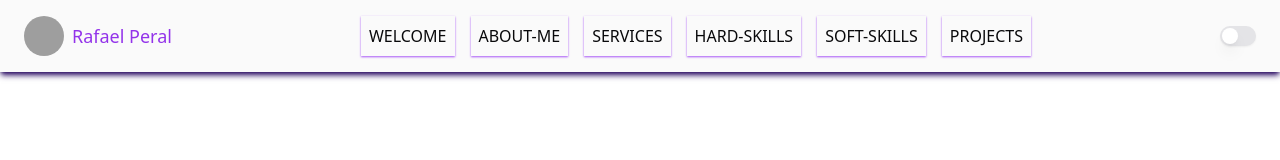
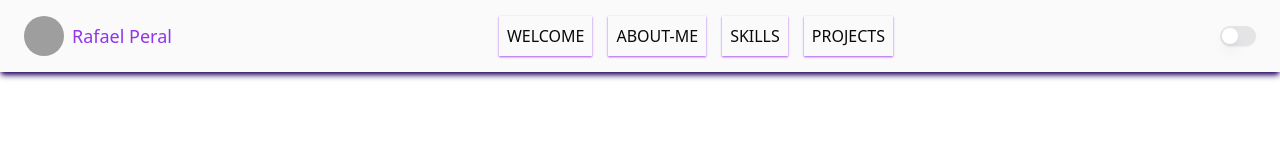
Before and after one commit to RafaelPeral/Portifolio, a React (Vite) app: page / in a window 1280 px wide. Shown: the top 160 px of the page. Built offline with nearby package versions, Linux system fonts and the light colour scheme; grey boxes are pictures that could not be loaded.

Commit message:
updating

```diff
--- a/src/App.tsx
+++ b/src/App.tsx
@@ -1,6 +1,6 @@
 import WelcomeSection from "./components/sections/welcome/welcome_section"
 import AboutMeSection from "./components/sections/about-me/about-me_section"
-import SkilsSection from "./components/sections/skils/skils_section"
+import SkilsSection from "./components/sections/skils/skills_section"
 
 export default function App() {
   return (
--- a/src/components/header/header.tsx
+++ b/src/components/header/header.tsx
@@ -10,9 +10,7 @@ export default function Header() {
     let Links = [
         {name:"WELCOME", link:"#welcome"},
         {name:"ABOUT-ME", link:"#aboutme"},
-        {name:"SERVICES", link:"#services"},
-        {name:"HARD-SKILLS", link:"#hardskills"},
-        {name:"SOFT-SKILLS", link:"#softskills"},
+        {name:"SKILLS", link:"#skills"},
         {name:"PROJECTS", link:"#projects"},
     ];
 
@@ -48,7 +46,6 @@ export default function Header() {
                                             </a>
                                         ))}
                                     </div>
-
                                 </CardBorder>
                             </PopoverContent>
                         </Popover>
--- a/src/components/sections/skils/skils_section.tsx
+++ b/src/components/sections/skils/skills_section.tsx
@@ -8,10 +8,6 @@ export default function SkilsSection() {
 
     return(
         <section className="max-w-screen-xl mx-auto h-headerscreen flex flex-col-reverse lg:flex-row items-center justify-center gap-16 md:gap-32 lg:gap-64 py-24" id="skills">
-            <div className="w-1/2 flex justify-center">
-                <Front setName={setName} setDescription={setDescription} name={name}/>
-                <Back setName={setName} setDescription={setDescription} name={name}/>
-            </div>
             <div className="w-1/2 flex flex-col gap-6">
                 <div>
                     <h1 className='flex items-start text-4xl font-bold'>{name}</h1>
@@ -19,6 +15,10 @@ export default function SkilsSection() {
                 </div>
                 <p className='text-gray-300 text-left'>{description}</p>
             </div>
+            <div className="w-1/2 flex justify-center">
+                <Front setName={setName} setDescription={setDescription} name={name}/>
+                <Back setName={setName} setDescription={setDescription} name={name}/>
+            </div>
         </section>
     )
 }
```
